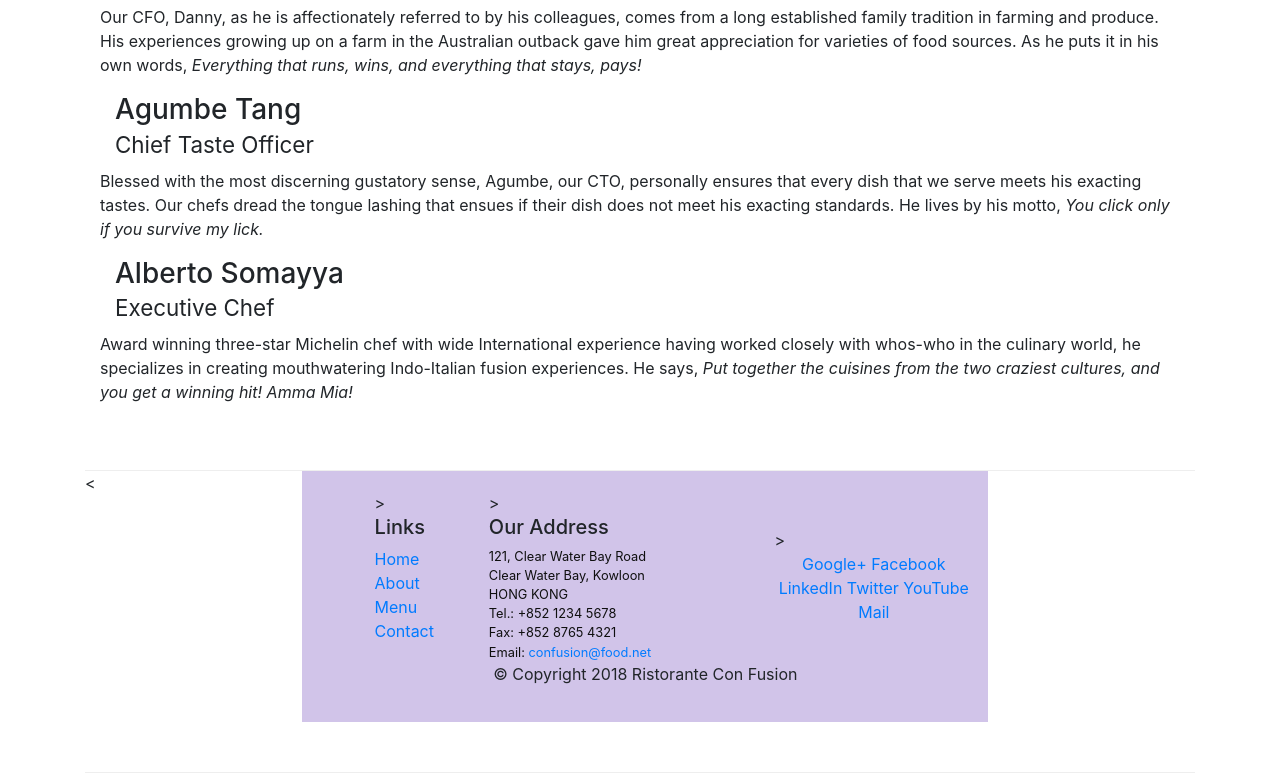
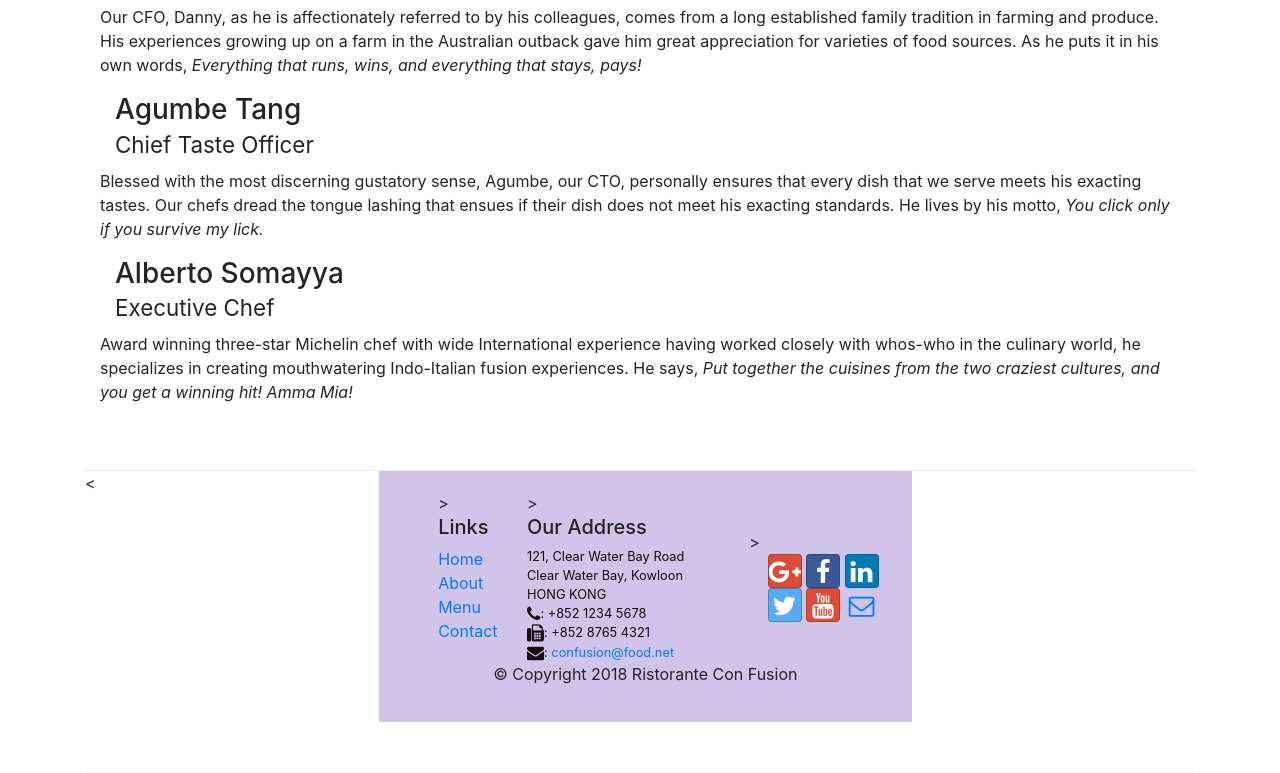
Before and after one commit to abhishek05102001/BOOTSTRAP, a website: page aboutus.html in a window 1280 px wide. Shown: the part 1196-1969 px from the top of the page. Drawn offline with nearby package versions, Linux system fonts and the light colour scheme.

Commit message:
icon fonts

```diff
--- a/aboutus.html
+++ b/aboutus.html
@@ -6,6 +6,8 @@
     <meta charset="utf-8">
     <meta name="viewport" content="width=device-width, initial-scale=1, shrink-to-fit=no">
     <link rel="stylesheet" href="node_modules/bootstrap/dist/css/bootstrap.min.css">
+    <link rel="stylesheet" href="node_modules/font-awesome/css/font-awesome.min.css">
+    <link rel="stylesheet" href="node_modules/bootstrap-social/bootstrap-social.css">
     <link rel="stylesheet" href="node_modules/font-awesome/css/font-awesome.min.css">
     <link rel="stylesheet" href="node_modules/bootstrap-social/bootstrap-social.css">
     <link rel="stylesheet" href="css/styles.css" />
@@ -25,10 +27,10 @@
              <div class="collapse navbar-collapse" id="Navbar">
 
                 <ul class="navbar-nav mr-auto">
-                    <li class="nav-item "><a class="nav-link" href="./index.html">Home</a></li>
-                    <li class="nav-item active"><a class="nav-link" href="#">About</a></li>
-                    <li class="nav-item"><a class="nav-link" href="#">Menu</a></li>
-                    <li class="nav-item"><a class="nav-link" href="#">Contact</a></li>
+                  <li class="nav-item"><a class="nav-link" href="./index.html"><span class="fa fa-home fa-lg"></span> Home</a></li>
+                 <li class="nav-item active"><a class="nav-link" href="#"><span class="fa fa-info fa-lg"></span> About</a></li>
+                 <li class="nav-item"><a class="nav-link" href="#"><span class="fa fa-list fa-lg"></span> Menu</a></li>
+                 <li class="nav-item"><a class="nav-link" href="#"><span class="fa fa-address-card fa-lg"></span> Contact</a></li>
                 </ul>
               </div>
 
@@ -198,19 +200,23 @@
     		              121, Clear Water Bay Road<br>
     		              Clear Water Bay, Kowloon<br>
     		              HONG KONG<br>
-    		              Tel.: +852 1234 5678<br>
-    		              Fax: +852 8765 4321<br>
-    		              Email: <a href="mailto:confusion@food.net">confusion@food.net</a>
+                      <i class="fa fa-phone fa-lg"></i>: +852 1234 5678<br>
+<i class="fa fa-fax fa-lg"></i>: +852 8765 4321<br>
+<i class="fa fa-envelope fa-lg"></i>:
+<a href="mailto:confusion@food.net">confusion@food.net</a>
+
     		           </address>
                     </div>
                     <div <div class="col-12 col-sm-4 align-self-center">>
                         <div class="text-center">
-                            <a href="http://google.com/+">Google+</a>
-                            <a href="http://www.facebook.com/profile.php?id=">Facebook</a>
-                            <a href="http://www.linkedin.com/in/">LinkedIn</a>
-                            <a href="http://twitter.com/">Twitter</a>
-                            <a href="http://youtube.com/">YouTube</a>
-                            <a href="mailto:">Mail</a>
+                          <div class="text-center">
+  <a class="btn btn-social-icon btn-google" href="http://google.com/+"><i class="fa fa-google-plus"></i></a>
+  <a class="btn btn-social-icon btn-facebook" href="http://www.facebook.com/profile.php?id="><i class="fa fa-facebook"></i></a>
+  <a class="btn btn-social-icon btn-linkedin" href="http://www.linkedin.com/in/"><i class="fa fa-linkedin"></i></a>
+  <a class="btn btn-social-icon btn-twitter" href="http://twitter.com/"><i class="fa fa-twitter"></i></a>
+  <a class="btn btn-social-icon btn-google" href="http://youtube.com/"><i class="fa fa-youtube"></i></a>
+  <a class="btn btn-social-icon" href="mailto:"><i class="fa fa-envelope-o"></i></a>
+</div>
                         </div>
                     </div>
                </div>
--- a/package.json
+++ b/package.json
@@ -15,6 +15,8 @@
   },
   "dependencies": {
     "bootstrap": "^4.0.0",
+    "bootstrap-social": "^5.1.1",
+    "font-awesome": "^4.7.0",
     "jquery": "^3.3.1",
     "popper.js": "^1.12.9"
   }
```
Also changed, not shown: index.html (+20 -13 lines), 3 other files.
